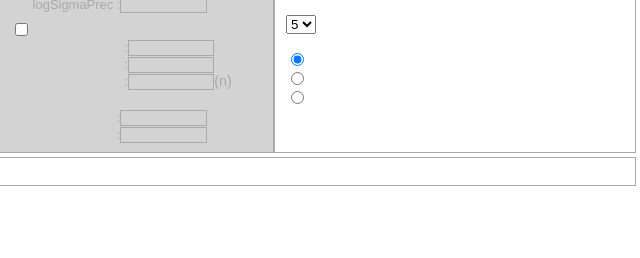
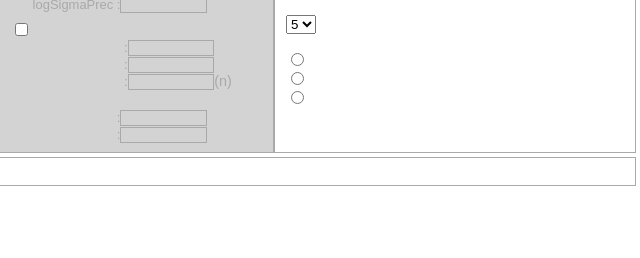
Before and after one commit to LHIMP/webexpo_js_proto, a plain HTML site: page public_html/seg.html in a window 1280 px wide. Shown: the part 393-651 px from the top of the page, 467-1107 px from the left. Drawn offline with nearby package versions, Linux system fonts and the light colour scheme; a script that the page names is missing.

Commit message:
Validation.

```diff
--- a/public_html/seg.html
+++ b/public_html/seg.html
@@ -224,9 +224,9 @@
                                     <option value="8">8</option>
                                   </select>
                                 <br><br>
-                                <input type='radio' checked name='regionProbs' id='rp_equalwts' value="equalwts"><label for="rp_equalwts"  data-i18n="eq-weight-reg"></label> <br>
-                                <input type='radio'         name='regionProbs' id='rp_unif' value="unif"><label for="rp_unif" data-i18n="unif-priors"></label> <br>
-                                <input type='radio'         name='regionProbs' id='rp_user' value="user"><label for="rp_user" data-i18n="user-priors"></label>
+                                <input type='radio' name='regionProbs' id='rp_equalwts' value="equalwts"><label for="rp_equalwts"  data-i18n="eq-weight-reg"></label> <br>
+                                <input type='radio' name='regionProbs' id='rp_unif' value="unif"><label for="rp_unif" data-i18n="unif-priors"></label> <br>
+                                <input type='radio' name='regionProbs' id='rp_user' value="user"><label for="rp_user" data-i18n="user-priors"></label>
                                 </td></tr></table>
                                 <p id="regions_table"></p>
                               </td>
```
